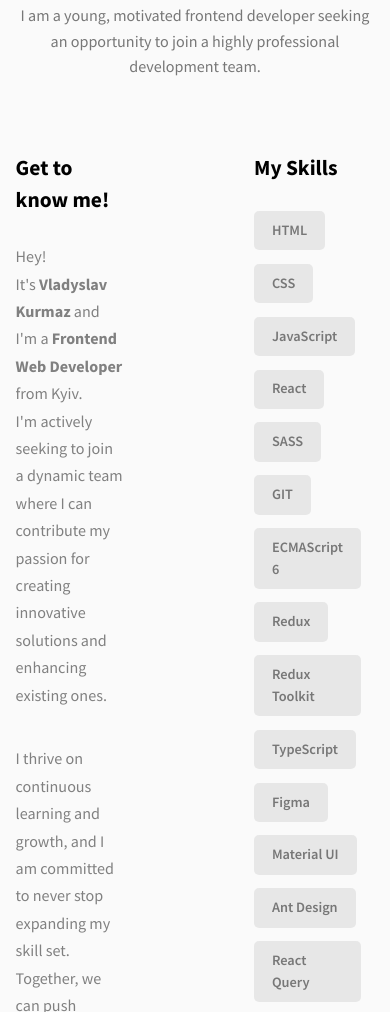
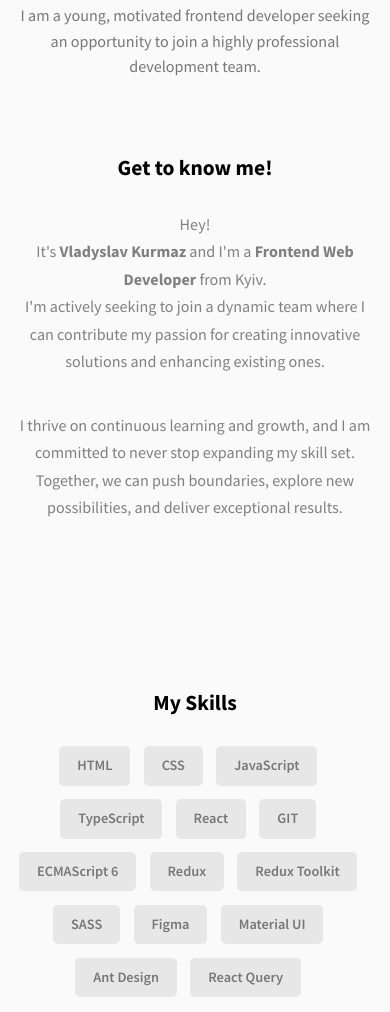
Before and after one commit to vladyslav-kurmaz/my_portfolio, a website: page index.html in a window 390 px wide. Shown: the part 855-1867 px from the top of the page. Drawn offline with Linux system fonts and the light colour scheme.

Commit message:
add new style to section of  about me

```diff
--- a/css/style.css
+++ b/css/style.css
@@ -249,12 +249,11 @@ textarea {
     .home-hero__cta a:first-child {
       margin-bottom: 25px;
     }
+
 .about {
   background: #fafafa; }
 
-  /* .about__content-flex {
-    display: flex;
-  } */
+
   .about__content {
     display: grid;
     grid-template-columns: 1fr 1fr;
@@ -271,6 +270,7 @@ textarea {
 
 
   }
+
     @media only screen and (max-width: 56.25em) {
       .about__content {
         grid-template-columns: 1fr;
@@ -293,6 +293,23 @@ textarea {
         margin: 0 3px; }
       .about__content-flex-details-para:last-child {
         margin-bottom: 4rem; }
+
+  @media screen and (max-width: 600px) {
+    .about__content-main {
+      display: flex;
+      flex-direction: column;
+      align-items: center;
+      justify-content: center;
+    }
+    .about__content-title,
+    .about__content-flex-details-para{
+      text-align: center;
+    }
+    .skills {
+      display: flex;
+      justify-content: center;
+    }
+  }
 
 .projects__row {
   display: grid;
--- a/index.html
+++ b/index.html
@@ -173,13 +173,13 @@
                   <div class="skills__skill">HTML</div>
                   <div class="skills__skill">CSS</div>
                   <div class="skills__skill">JavaScript</div>
+                  <div class="skills__skill">TypeScript</div>
                   <div class="skills__skill">React</div>
-                  <div class="skills__skill">SASS</div>
                   <div class="skills__skill">GIT</div>
                   <div class="skills__skill">ECMAScript 6</div>
                   <div class="skills__skill">Redux</div>
                   <div class="skills__skill">Redux Toolkit</div>
-                  <div class="skills__skill">TypeScript</div>
+                  <div class="skills__skill">SASS</div>
                   <div class="skills__skill">Figma</div>
                   <div class="skills__skill">Material UI</div>
                   <div class="skills__skill">Ant Design</div>
```
